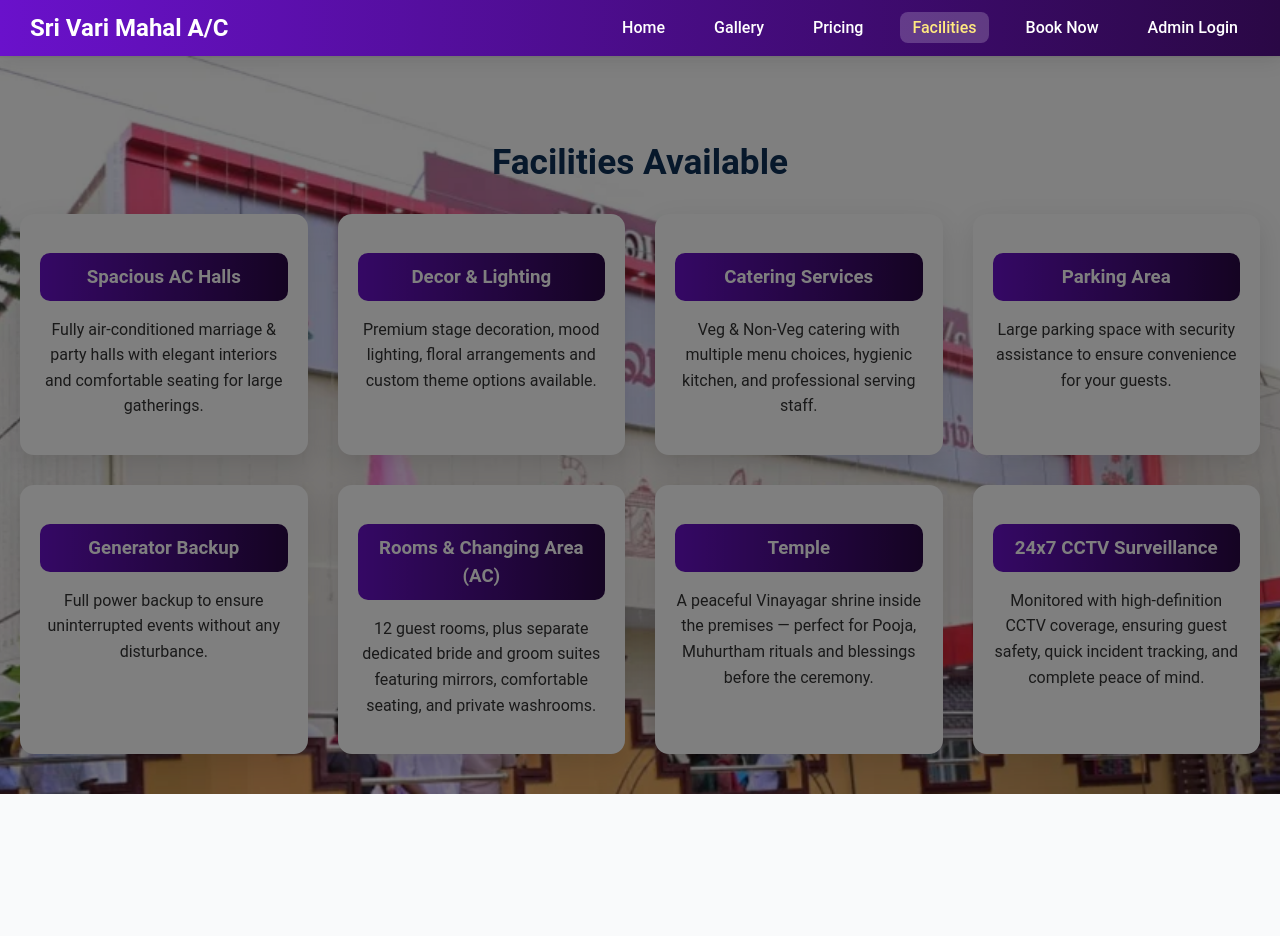
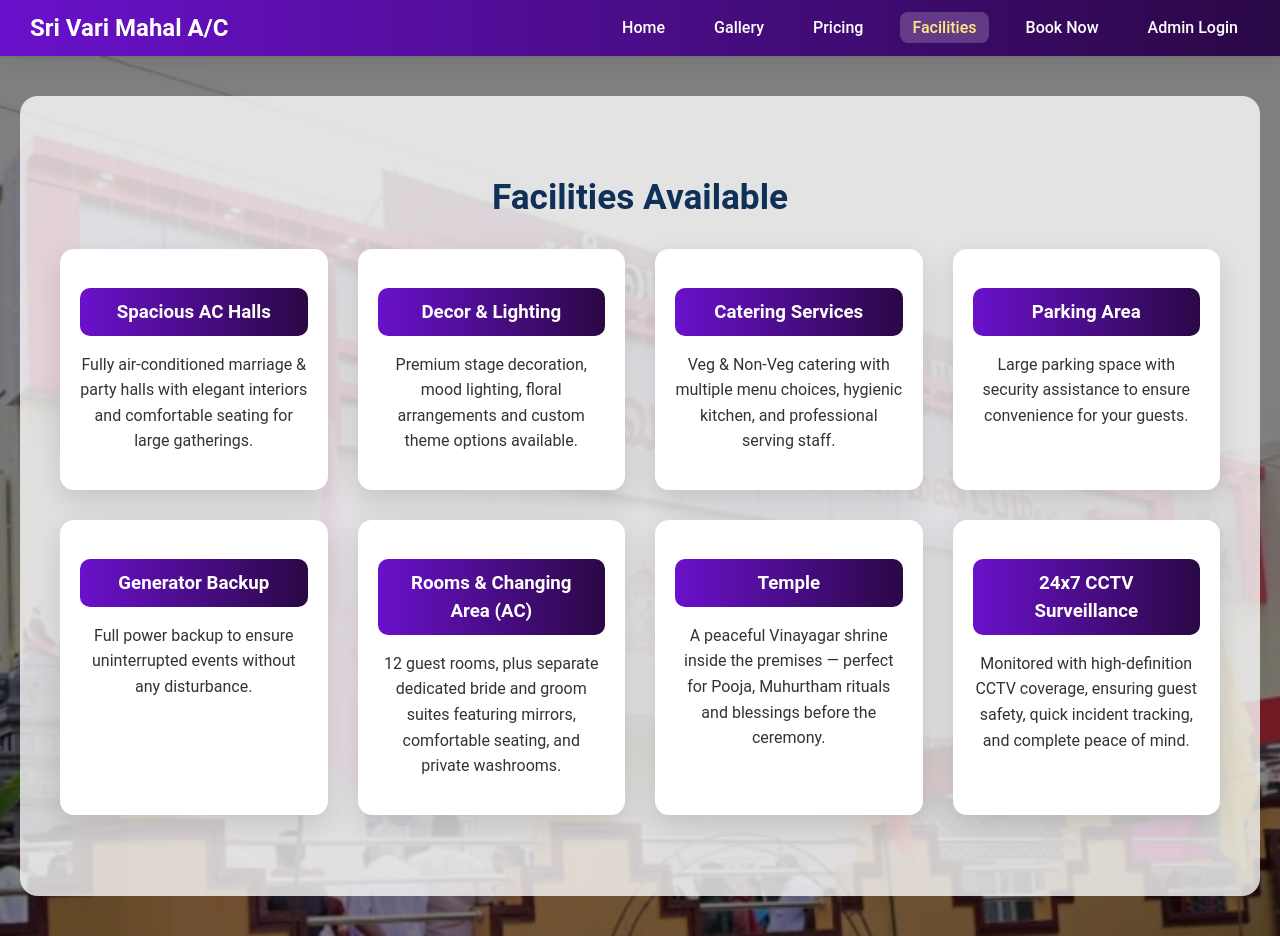
Before and after one commit to kaviya0077/Srivari_Mahal, a React (Create React App) app in the folder frontend/: page /facilities in a window 1280 px wide. Before the commit the page ends 800 px from the top, so only its background shows below. Built offline with nearby package versions, Linux system fonts and the light colour scheme.

Commit message:
Update Facilitiespage

```diff
--- a/frontend/src/App.css
+++ b/frontend/src/App.css
@@ -1021,6 +1021,18 @@ h2, h3 {
 /* ===============================
    🏢 FACILITIES
    =============================== */
+.facility-container {
+  width: 100%;
+  min-height: 100vh;
+  margin: 0 auto;
+  padding: 35px 40px;
+  border-radius: 18px;
+  background: rgba(255,255,255,0.78);
+  text-align: center;
+  position: relative;
+  z-index: 2;
+}
+
 .facility-title {
   font-size: 2.2rem;
   font-weight: 700;
--- a/frontend/src/pages/FacilitiesPage.js
+++ b/frontend/src/pages/FacilitiesPage.js
@@ -3,7 +3,7 @@ import "../App.css";
 
 const FacilitiesPage = () => (
   <div className="home-container">
-    <div className="gallery-container">
+    <div className="facility-container">
       <h2 className="facility-title">Facilities Available</h2>
       <div className="facilities-grid">
 
```
